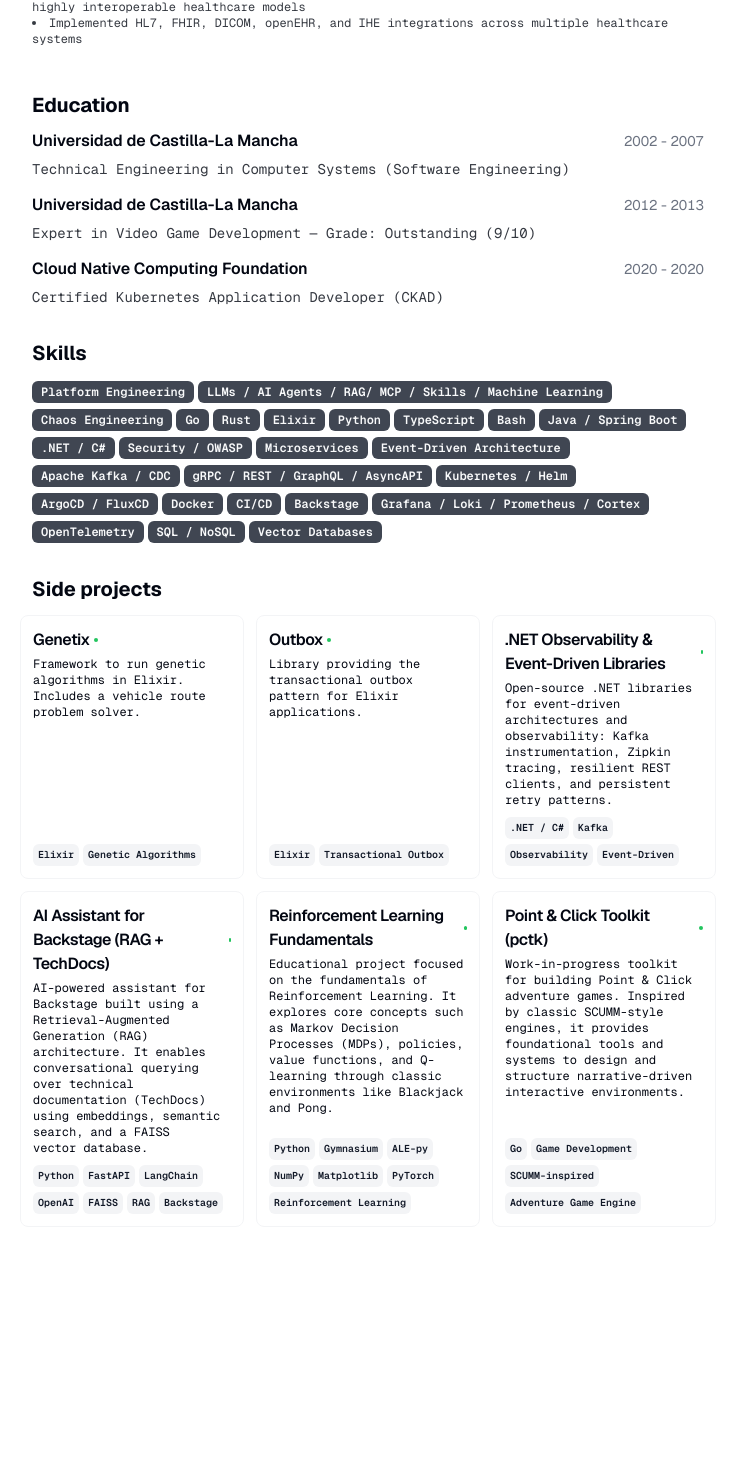
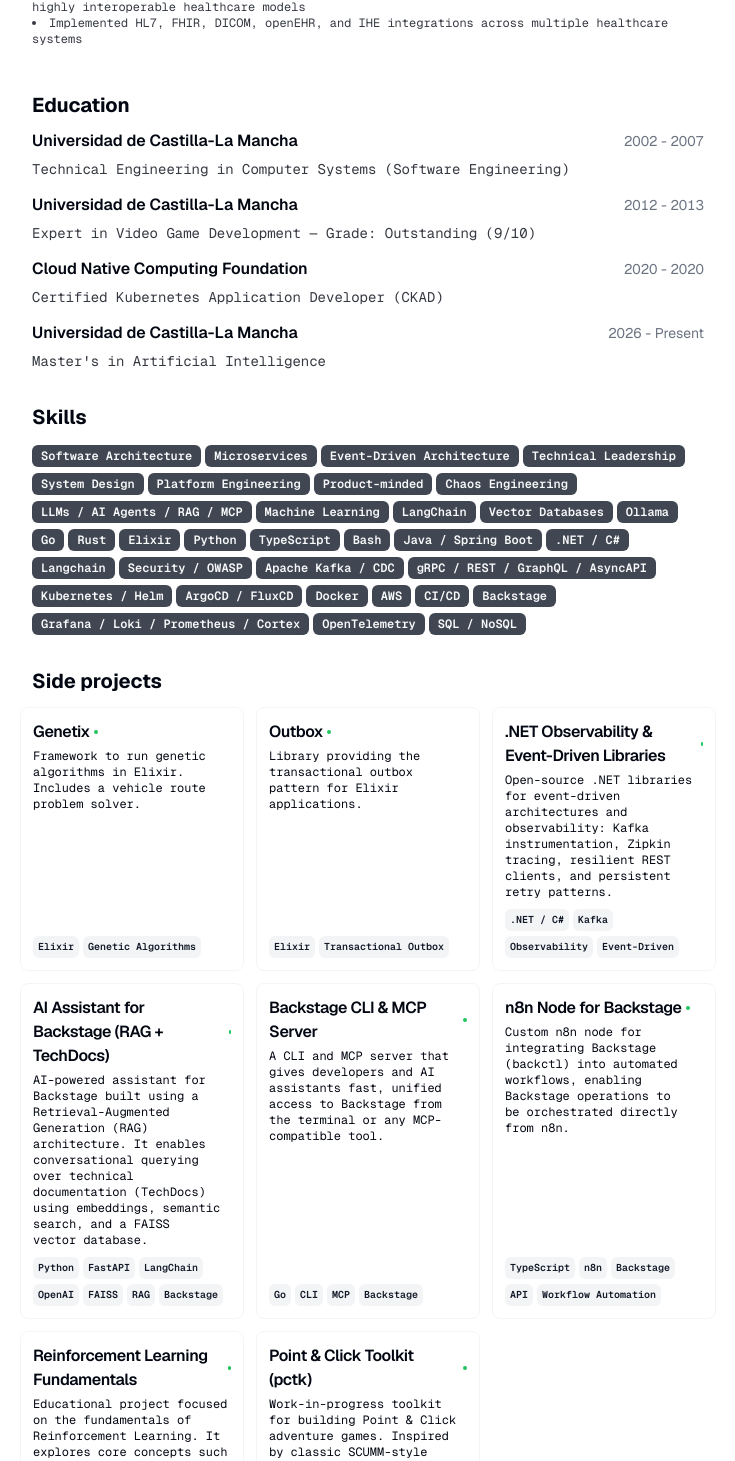
Before and after one commit to jsolana/cv, a Next.js app: page / in a window 1280 px wide. Shown: the part 1327-2788 px from the top of the page, without its empty margins (272-1007 px from the left). Before the commit the page ends 2618 px from the top, so only its background shows below. Built offline with nearby package versions, Linux system fonts and the light colour scheme.

Commit message:
update content (master, side projects and minor fixes)

```diff
--- a/src/data/resume-data.ts
+++ b/src/data/resume-data.ts
@@ -6,9 +6,9 @@ export const RESUME_DATA: ResumeData = {
   location: "Ciudad Real, Spain, CET",
   locationLink: "https://www.google.com/maps/place/Ciudad+Real",
   about:
-    "20+ years building distributed systems, developer platforms, and high-stakes products across mobility, healthcare, and gambling.",
+    "Product-minded Software Engineer · Platform Engineering · Developer Experience · AI · Distributed Systems",
   summary:
-    "I believe great software starts with great engineering foundations. Over 20 years, I've gone from building healthcare and gambling systems to designing platforms that enable other engineers to do their best work. My focus is on reducing friction across the entire development lifecycle — from the first commit to production — through better developer experience, platform engineering, observability, and AI-powered tooling.",
+    "Senior Software Engineer with 20+ years of experience building distributed systems, developer platforms, and developer tooling across mobility, healthcare, and gambling. Experience spans Platform Engineering, Developer Experience, cloud-native architectures, observability, event-driven systems, and AI-powered developer tooling, with a strong focus on improving how engineering teams build, deploy, and operate software.",
   avatarUrl: "https://avatars.githubusercontent.com/u/6834093?v=4",
   personalWebsiteUrl: "https://jsolana.github.io",
   contact: {
@@ -46,6 +46,12 @@ export const RESUME_DATA: ResumeData = {
       start: "2020",
       end: "2020",
     },
+    {
+      school: "Universidad de Castilla-La Mancha",
+      degree: "Master's in Artificial Intelligence",
+      start: "2026",
+      end: "Present",
+    },
   ],
   work: [
     {
@@ -68,7 +74,7 @@ export const RESUME_DATA: ResumeData = {
       highlights: [
         "Reduced deployment times by 100x through ArgoCD-based rollout optimisations",
         "Cut time-to-first-merge for new engineers by streamlining scaffolding, CI/CD, and onboarding tooling",
-        "Established platform engineering standards and best practices adopted across 30+ engineering teams and 200+ engineers",
+        "Established platform engineering standards and best practices adopted across 40+ engineering teams and 250+ engineers",
         "Built and contributed to internal tools based on AI agents, MCP, skills systems, and RAG-based architectures to enhance developer experience.",
       ],
     },
@@ -141,11 +147,27 @@ export const RESUME_DATA: ResumeData = {
     },
   ],
   skills: [
-    // Current focus
+     // Engineering & Architecture
+
+    "Software Architecture",
+    "Microservices",
+    "Event-Driven Architecture",
+    "Technical Leadership",
+    "System Design",
     "Platform Engineering",
-    "LLMs / AI Agents / RAG/ MCP / Skills / Machine Learning",
+    "Product-minded",
     "Chaos Engineering",
+
+    // AI & Developer Tooling
+
+    "LLMs / AI Agents / RAG / MCP",
+    "Machine Learning",
+    "LangChain",
+    "Vector Databases",
+    "Ollama",
+
     // Languages
+
     "Go",
     "Rust",
     "Elixir",
@@ -154,24 +176,32 @@ export const RESUME_DATA: ResumeData = {
     "Bash",
     "Java / Spring Boot",
     ".NET / C#",
+    "Langchain",
     "Security / OWASP",
+
     // Architecture & Messaging
-    "Microservices",
-    "Event-Driven Architecture",
+
     "Apache Kafka / CDC",
     "gRPC / REST / GraphQL / AsyncAPI",
+
     // Infrastructure & Cloud Native
+
     "Kubernetes / Helm",
     "ArgoCD / FluxCD",
     "Docker",
+    "AWS",
     "CI/CD",
     "Backstage",
+
     // Observability
+
     "Grafana / Loki / Prometheus / Cortex",
     "OpenTelemetry",
+
     // Data
+
     "SQL / NoSQL",
-    "Vector Databases",
+
   ],
   projects: [
     {
@@ -222,6 +252,45 @@ export const RESUME_DATA: ResumeData = {
         href: "https://github.com/jsolana/backstage-ai-assistant",
       },
     },
+    {
+      title: "Backstage CLI & MCP Server",
+
+      techStack: [
+      "Go",
+      "CLI",
+      "MCP",
+      "Backstage"
+      ],
+
+      description:
+      "A CLI and MCP server that gives developers and AI assistants fast, unified access to Backstage from the terminal or any MCP-compatible tool.",
+
+      link: {
+      label: "github.com/jsolana/backctl",
+      href: "https://github.com/jsolana/backctl",
+      },
+    },
+
+    {
+      title: "n8n Node for Backstage",
+
+      techStack: [
+        "TypeScript",
+        "n8n",
+        "Backstage",
+        "API",
+        "Workflow Automation"
+      ],
+
+      description:
+        "Custom n8n node for integrating Backstage (backctl) into automated workflows, enabling Backstage operations to be orchestrated directly from n8n.",
+
+      link: {
+        label: "github.com/jsolana/n8n-nodes-backstage",
+        href: "https://github.com/jsolana/n8n-nodes-backstage",
+      },
+    },
+
 
     {
       title: "Reinforcement Learning Fundamentals",
```
